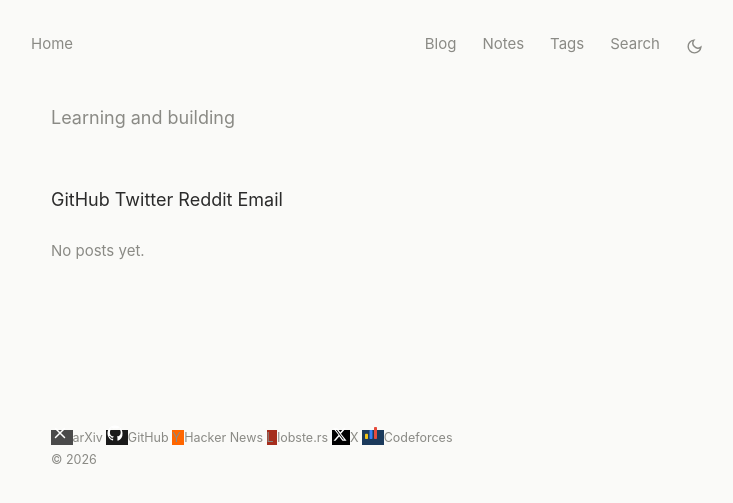
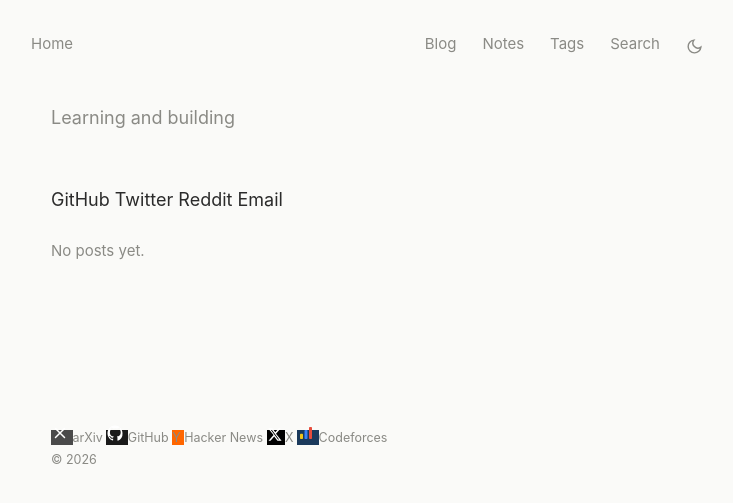
Before and after one commit to hvardhann/hvardhann.github.io, a Jekyll site: the page built from index.html, in a window 1280 px wide. Shown: the top 503 px of the page, without its empty margins (273-1006 px from the left). Built offline with Jekyll 4.4.1, drawn with Linux system fonts in a browser that asks for light colours.

Commit message:
Update default.html

```diff
--- a/_layouts/default.html
+++ b/_layouts/default.html
@@ -35,7 +35,7 @@
 
 <footer>
   <div class="socials">
-    <a class="social-badge" href="https://arxiv.org/a/yourname" target="_blank" rel="noopener">
+    <a class="social-badge" href="https://arxiv.org/a/Vardhan742" target="_blank" rel="noopener">
       <span class="badge-icon" style="background:#4A4A4A;">
         <svg viewBox="0 0 24 24" width="18" height="18" fill="none" stroke="#fff" stroke-width="2" stroke-linecap="round"><path d="M6 6l12 12M18 6L6 18"/></svg>
       </span>
@@ -47,25 +47,19 @@
       </span>
       <span>GitHub</span>
     </a>
-    <a class="social-badge" href="https://news.ycombinator.com/user?id=yourhandle" target="_blank" rel="noopener">
+    <a class="social-badge" href="https://news.ycombinator.com/user?id=Vardhan742" target="_blank" rel="noopener">
       <span class="badge-icon" style="background:#FF6600;">
         <span class="badge-letter">Y</span>
       </span>
       <span>Hacker News</span>
     </a>
-    <a class="social-badge" href="https://lobste.rs/u/yourhandle" target="_blank" rel="noopener">
-      <span class="badge-icon" style="background:#A62E1D;">
-        <span class="badge-letter">L</span>
-      </span>
-      <span>lobste.rs</span>
-    </a>
-    <a class="social-badge" href="https://x.com/yourhandle" target="_blank" rel="noopener">
+    <a class="social-badge" href="https://x.com/Vardhan742" target="_blank" rel="noopener">
       <span class="badge-icon" style="background:#000;">
         <svg viewBox="0 0 24 24" width="15" height="15" fill="#fff"><path d="M18.9 2H22l-7.6 8.7L23.3 22H16.7l-5.2-6.8L5.6 22H2.4l8.1-9.3L1.7 2h6.8l4.7 6.2L18.9 2Zm-1.2 18h1.7L7.4 4H5.6l12.1 16Z"/></svg>
       </span>
       <span>X</span>
     </a>
-    <a class="social-badge" href="https://codeforces.com/profile/yourhandle" target="_blank" rel="noopener">
+    <a class="social-badge" href="https://codeforces.com/profile/Vardhan742" target="_blank" rel="noopener">
       <span class="badge-icon" style="background:#1B3A5C;">
         <svg viewBox="0 0 24 24" width="18" height="18"><rect x="4" y="13" width="4" height="7" rx="1" fill="#F0C419"/><rect x="10" y="8" width="4" height="12" rx="1" fill="#3B82F6"/><rect x="16" y="4" width="4" height="16" rx="1" fill="#E74C3C"/></svg>
       </span>
```
